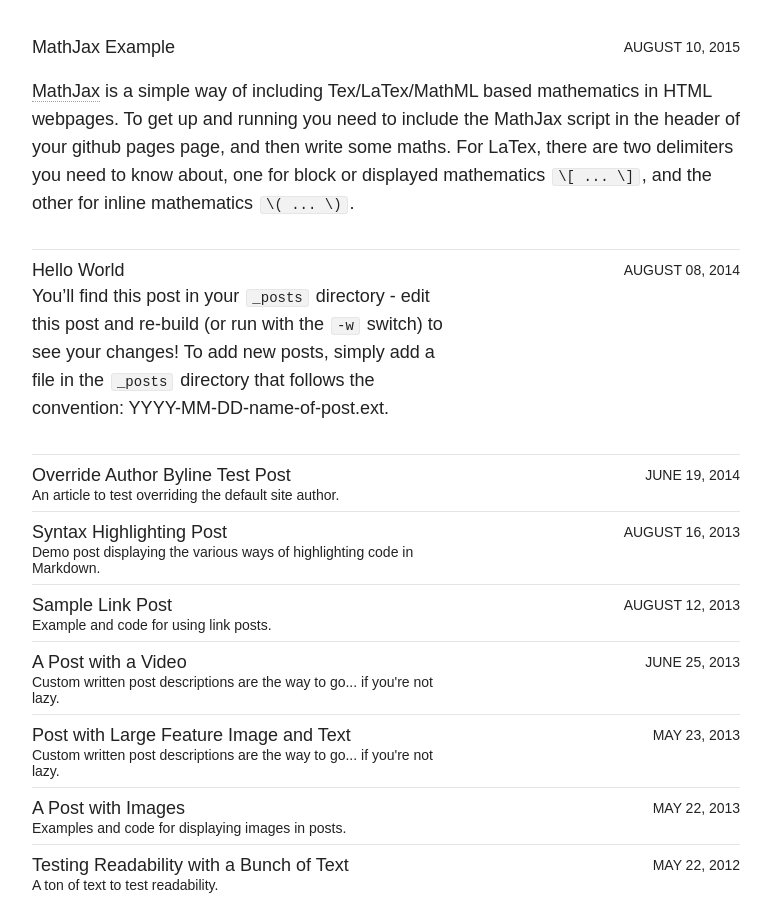
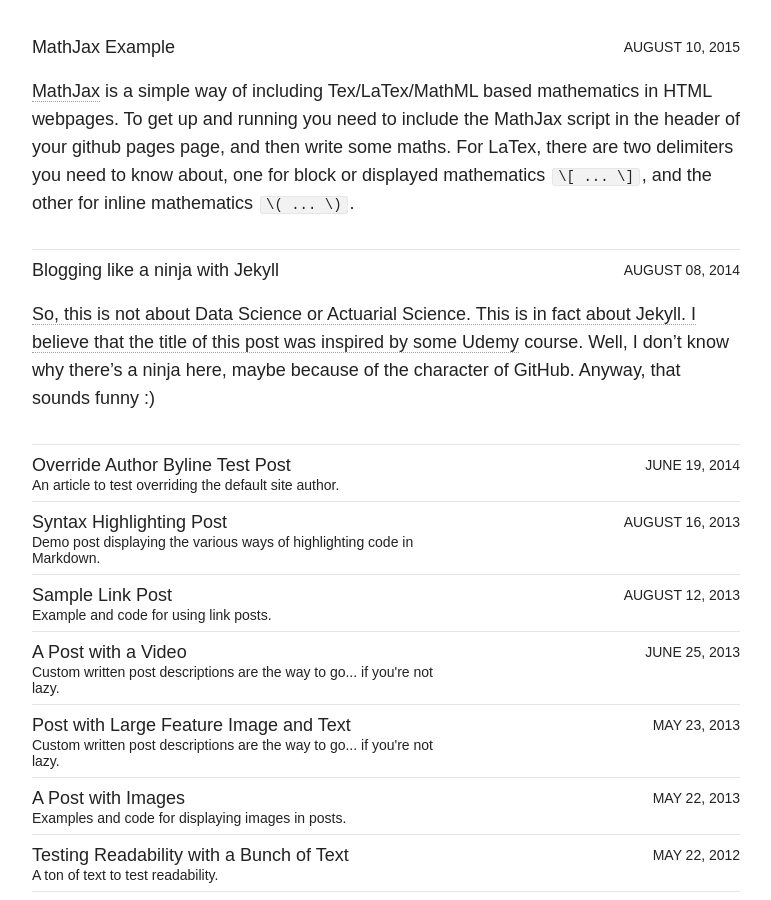
Before and after one commit to littleactuary/littleactuary.github.io, a Jekyll site: the page built from index.html, in a window 1280 px wide and 900 px high, scrolled down 545 px. Shown: the whole window, without its empty margins (254-1025 px from the left). Built offline with Jekyll 4.4.1, drawn with Linux system fonts in a browser that asks for light colours; nearby versions of some CDN libraries.

Commit message:
about and first post

```diff
--- /dev/null
+++ b/_posts/blog/2014-08-08-blogging-like-a-ninja.md
@@ -0,0 +1,33 @@
+---
+layout: post
+title: "Blogging like a ninja with Jekyll"
+modified:
+categories: blog
+excerpt:
+tags: []
+image:
+  feature:
+date: 2014-08-08T15:39:55-04:00
+---
+
+So, this is not about Data Science or Actuarial Science. This is in fact about Jekyll. I believe that the title of this post was inspired by some [Udemy] course. Well, I don't know why there's a ninja here, maybe because of the character of GitHub. Anyway, that sounds funny :)
+
+Back in 2006 when I was in high school, I found out **Blogger** (with a subdomaine .blogspot.com), a blog-publishing service, written in Python and developed by Pyra Labs, which was bought by Google in 2003. It was quite interesting for a kid with no IT knowledge to blog with Blogger. I enjoyed customizing my blog by reading and modifying HTML/CSS code written by others, without knowing exactly what all of that mean.
+
+One day, I heard about **Wordpress**, a CMS written in PHP and MySQL. I found out that most of the famous blogger templates were converted from wordpress templates. Wordpress is so far the most famous and succesful CMS in the world. About 60% of the websites are powered by Wordpress. It has a huge number of contributors and users compared to Blogger. Contrarily to Blogger, Wordpress offers 2 options:
+
+* wordpress.com hosted by Wordpress (which means you don't own you site, Worpress does, just like Google owns alll Bloggers),
+* worpress.org which is a CMS that you can host on your own server and freely add plugins to your Wordpress site. Here's an example of site I've created for **D.I.A.F. (International Diffusion of French Actuarial Science)** by using Wordpress.org: [**assodiaf.org**](http://assodiaf.org/). Worpress is wonderful. I didn't touch a line of code to build such a powerful site. But it also has limits. One of those is that you have to pay for server and domain. Another one is that it works with databases so it is somehow risky and slow.
+
+
+For my personal blog, I've chosen **Jekyll**, a simple, blog-aware, static site generator written in Ruby. Don't panic. You don't need to know about Ruby to blog with Jekyll (I don't know Ruby yet). However, the way Jekyll works is quite different from Wordpress. If you are a fan of Wordpress and want to change to Jekyll, it is not trivial at the first time. Jekyll is easy, but you have to use your terminal console to work with Jekyll. It took me a while to get familiar with this. Instead of using databases, Jekyll takes the content (plain text format such as Markdown), combine with template to produce a static website ready to be served. There is no more databases. You write your posts with Markdown and Jekyll will take care of other things. Another cool thing about Jekyll is that it happens to be the engine behind GitHub pages. Thus, you can use GitHub to host your Jekyll site for free. Awesome isn't it?
+
+If you want to learn Jekyll, I recommend you to start with some intro to Jekyll video that can be found on Youtube, like [**this one**](https://www.youtube.com/watch?v=O7NBEFmA7yA). Check out the [Jekyll docs][jekyll] for more info on how to get the most out of Jekyll. File all bugs/feature requests at [Jekyll's GitHub repo][jekyll-gh]. You also need to know about [**GitHub pages**](https://pages.github.com). With Jekyll, you can build your site from scratch, or simply use a ready-to-use template (as I did). Here's some [**Jekyll themes**](http://jekyllthemes.org). Finally, you learn some [**Markdown**](https://daringfireball.net/projects/markdown/) syntax to write your blog. That's all for now.
+
+
+
+
+
+[jekyll-gh]: https://github.com/jekyll/jekyll
+[jekyll]:    http://jekyllrb.com
+[Udemy]: https://www.udemy.com
--- a/_posts/blog/2014-08-08-hello-world.md
+++ /dev/null
@@ -1,33 +0,0 @@
----
-layout: post
-title: "Hello World"
-modified:
-categories: blog
-excerpt:
-tags: []
-image:
-  feature:
-date: 2014-08-08T15:39:55-04:00
----
-
-You'll find this post in your `_posts` directory - edit this post and re-build (or run with the `-w` switch) to see your changes!
-To add new posts, simply add a file in the `_posts` directory that follows the convention: YYYY-MM-DD-name-of-post.ext.
-
-## Sample Heading
-
-### Sample Heading 2
-
-Jekyll also offers powerful support for code snippets:
-
-{% highlight ruby %}
-def print_hi(name)
-  puts "Hi, #{name}"
-end
-print_hi('Tom')
-#=> prints 'Hi, Tom' to STDOUT.
-{% endhighlight %}
-
-Check out the [Jekyll docs][jekyll] for more info on how to get the most out of Jekyll. File all bugs/feature requests at [Jekyll's GitHub repo][jekyll-gh].
-
-[jekyll-gh]: https://github.com/jekyll/jekyll
-[jekyll]:    http://jekyllrb.com
--- a/about/index.md
+++ b/about/index.md
@@ -19,20 +19,7 @@
 
 I've created this blog as my personal portfolio, to store some of my academic/professional projects and to share my experience in Actuarial and Data Science fields. I'm not an expert in these fields and this blog is not a technical ressource. Most of my posts aim to give a simple, comprenhensive overview about some particular subjects.
 
-This blog is powered by [**Jekyll**](http://jekyllrb.com), using **So Simple Theme** created by designer slash illustrator [Michael Rose](http://mademistakes.com), and hosted on [**GitHub**](https://github.com). For those who are interrested in blogging (like me), here's some facts about Jekyll and the reasons for what I've chosen Jekyll.
-
-Back in 2006 when I was in high school, I found out **Blogger** (with a subdomaine .blogspot.com), a blog-publishing service, written in Python and developed by Pyra Labs, which was bought by Google in 2003. It was quite interesting for a kid with no IT knowledge to blog with Blogger. I enjoyed customizing my blog by reading and modifying HTML/CSS code written by others, without knowing exactly what all of that mean.
-
-One day, I heard about **Wordpress**, a CMS written in PHP and MySQL. I found out that most of the famous blogger templates were converted from wordpress templates. Wordpress is so far the most famous and succesful CMS in the world. About 60% of the websites are powered by Wordpress. It has a huge number of contributors and users compared to Blogger. Contrarily to Blogger, Wordpress offers 2 options:
-
-* wordpress.com hosted by Wordpress (which means you don't own you site, Worpress does, just like Google owns alll Bloggers),
-* worpress.org which is a CMS that you can host on your own server and freely add plugins to your Wordpress site. Here's an example of site I've created for **D.I.A.F. (International Diffusion of French Actuarial Science)** by using Wordpress.org: [**assodiaf.org**](http://assodiaf.org/). Worpress is wonderful. I didn't touch a line of code to build such a powerful site. But it also has limits. One of those is that you have to pay for server and domain. Another one is that it works with databases so it is somehow risky and slow.
-
-
-For my personal blog, I've chosen **Jekyll**, a simple, blog-aware, static site generator written in Ruby. Don't panic. You don't need to know about Ruby to blog with Jekyll (I don't know Ruby yet). However, the way Jekyll works is quite different from Wordpress. If you are a fan of Wordpress and want to change to Jekyll, it is not trivial at the first time. Jekyll is easy, but you have to use your terminal console to work with Jekyll. It took me a while to get familiar with this. Instead of using databases, Jekyll takes the content (plain text format such as Markdown), combine with template to produce a static website ready to be served. There is no more databases. You write your posts with Markdown and Jekyll will take care of other things. Another cool thing about Jekyll is that it happens to be the engine behind GitHub pages. Thus, you can use GitHub to host your Jekyll site for free. Awesome isn't it?
-
-If you want to learn Jekyll, I recommend you to start with [**Jekyll site**](http://jekyllrb.com) with a complete documentation. Some intro to Jekyll video can be found on Youtube, like [**this one**](https://www.youtube.com/watch?v=O7NBEFmA7yA). You also need to know about [**GitHub pages**](https://pages.github.com). With Jekyll, you can build your site from scratch, or simply use a ready-to-use template (as I did). Here's some [**Jekyll themes**](http://jekyllthemes.org). Finally, you learn some [**Markdown**](https://daringfireball.net/projects/markdown/) syntax to write your blog. That's all for now.
-
+This blog is powered by [**Jekyll**](http://jekyllrb.com), using **So Simple Theme** created by designer slash illustrator [Michael Rose](http://mademistakes.com), and hosted on [**GitHub**](https://github.com). For those who are interrested in blogging (like me), [here's some facts about Jekyll and the reasons for what I've chosen Jekyll]({{ site.url }}/blog/2014-08-08-blogging-like-a-ninja)
 
 
 Enjoy reading this blog :)
```
